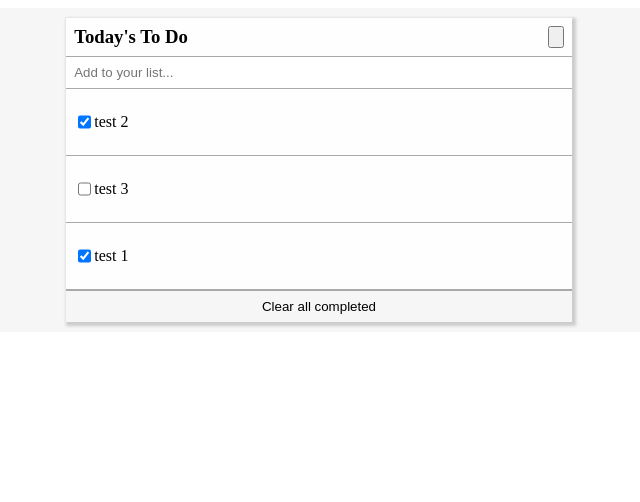
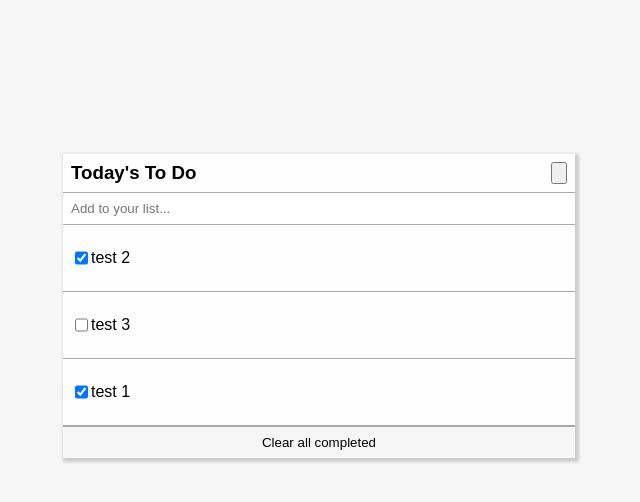
Before and after one commit to mohamedSabry0/todo-list-2, a website built with webpack: page src/index.html in a window 1280 px wide. Shown: the whole page, without its empty margins (321-961 px from the left). Built offline with nearby package versions, Linux system fonts and the light colour scheme.

Commit message:
Update README.md, Improve styling

```diff
--- a/src/style.css
+++ b/src/style.css
@@ -1,7 +1,14 @@
+body {
+  margin: 0;
+  font-family: sans-serif;
+}
+
 .main {
   background-color: #f6f6f6;
   display: flex;
   justify-content: center;
+  padding-top: 9rem;
+  height: 100vh;
 }
 
 .list-box {
@@ -11,6 +18,7 @@
   width: 40%;
   box-shadow: 2px 2px 3px 2px #ccc;
   margin: 10px;
+  height: max-content;
 }
 
 .title {
```
Also changed, not shown: README.md.
